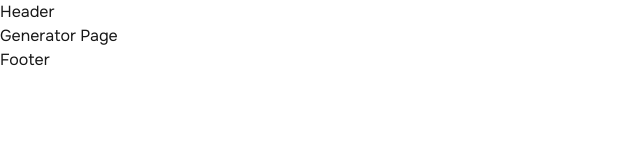
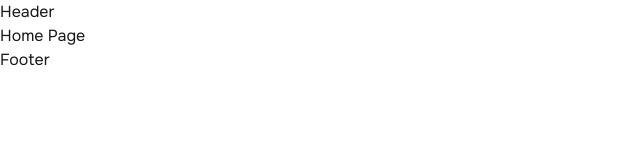
Before and after one commit to biellamariscotes/coveretti, a Next.js app: page / in a window 1280 px wide. Shown: the top 160 px of the page, without its empty margins (0-640 px from the left). Built offline with nearby package versions, Linux system fonts and the light colour scheme.

Commit message:
style: added information

```diff
--- a/src/app/generator/page.tsx
+++ b/src/app/generator/page.tsx
@@ -0,0 +1,7 @@
+export default function Home() {
+  return (
+    <div>
+      <h1>Generator Page</h1>
+    </div>
+  );
+}
--- a/src/app/page.tsx
+++ b/src/app/page.tsx
@@ -1,7 +1,7 @@
 export default function Home() {
   return (
     <div>
-      <h1>Generator Page</h1>
+      <h1>Home Page</h1>
     </div>
   );
 }
```
